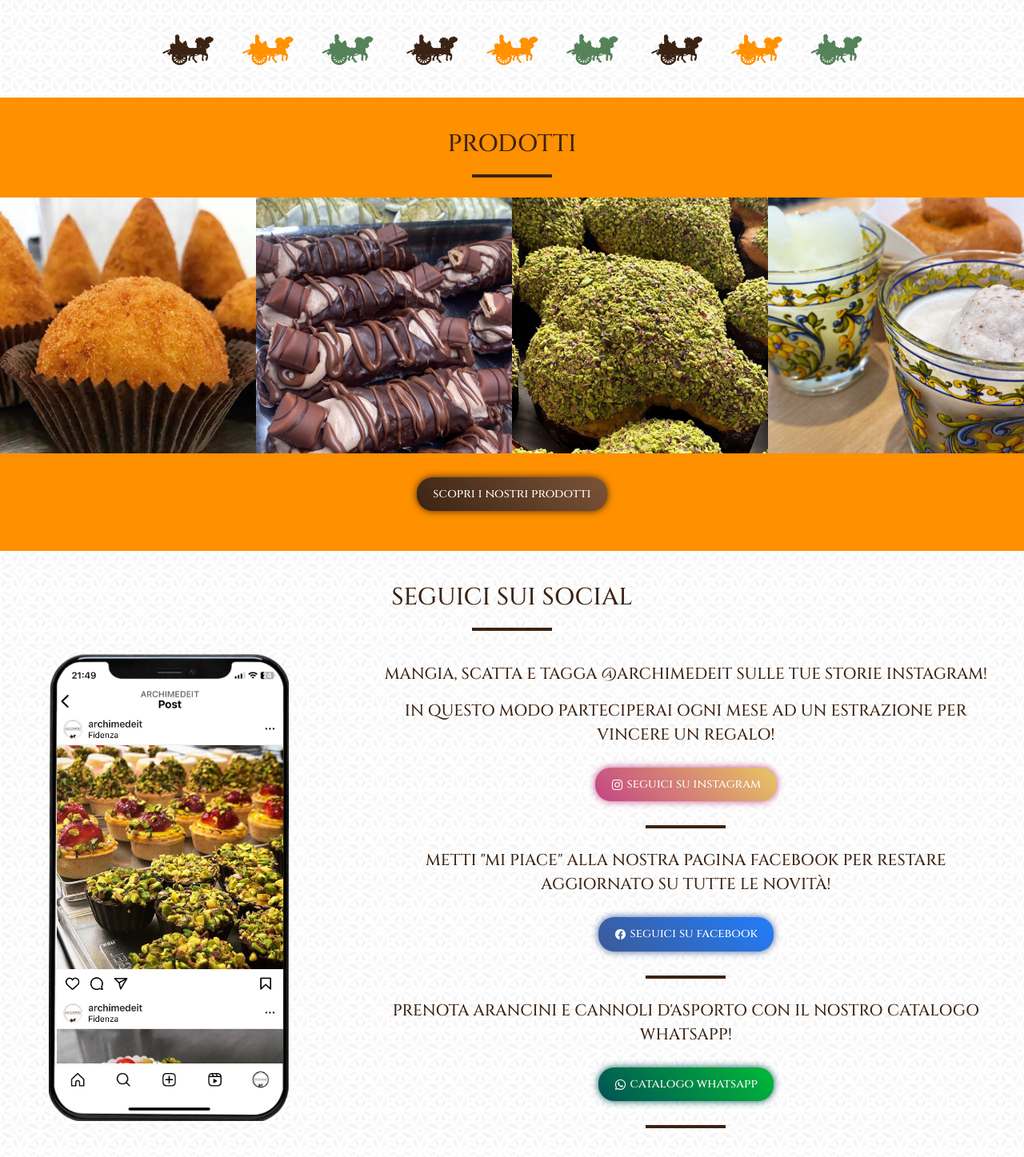
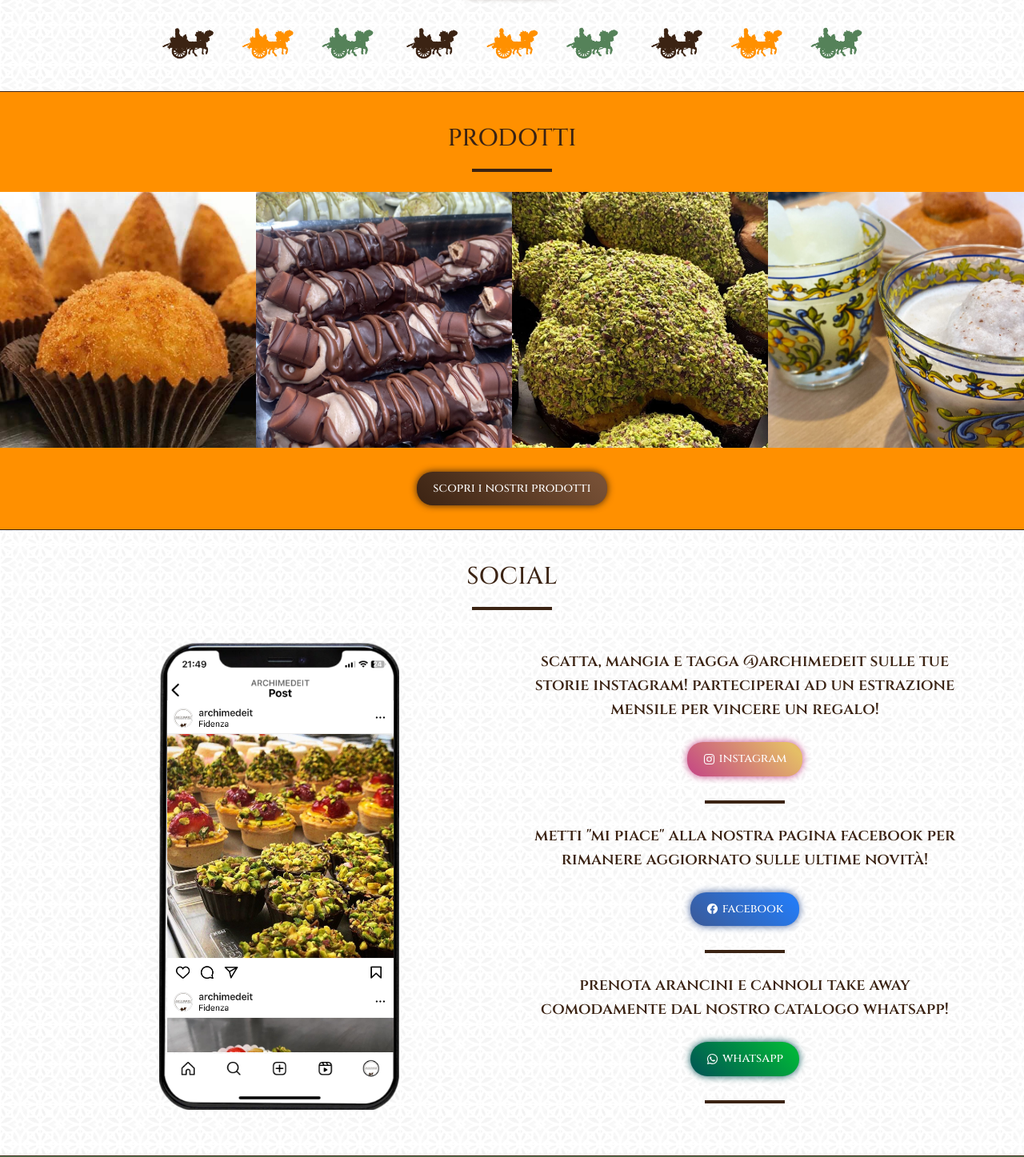
Before and after one commit to DomLicciardello/Archimede---L-Evoluzione-del-Gusto, a React (Create React App) app in the folder frontend/: page / in a window 1280 px wide. Shown: the part 1069-2516 px from the top of the page at 80% size. Built offline with nearby package versions, Linux system fonts and the light colour scheme.

Commit message:
aggiunta contatti

```diff
--- a/frontend/src/App.css
+++ b/frontend/src/App.css
@@ -0,0 +1,4 @@
+body {
+    background: url(./assets/sfondo.png);
+    background-attachment: fixed;
+}
--- a/frontend/src/App.js
+++ b/frontend/src/App.js
@@ -2,6 +2,7 @@ import './App.css';
 import 'bootstrap/dist/css/bootstrap.min.css';
 import { BrowserRouter, Route, Routes } from "react-router-dom";
 import Home from './pages/Home'
+import Contatti from './pages/Contatti'
 
 function App() {
   return (
@@ -9,6 +10,7 @@ function App() {
     <BrowserRouter>
       <Routes>
         <Route path='/' element={<Home/>}/>
+        <Route path='/contatti' element={<Contatti/>}/>
       </Routes>
     </BrowserRouter>
     </>
--- a/frontend/src/components/home/SiteHomeChiSiamo.jsx
+++ b/frontend/src/components/home/SiteHomeChiSiamo.jsx
@@ -10,8 +10,10 @@ export default function SiteHomeChiSiamo() {
       className='home_chi_siamo_text_style'>
         <h2>CHI SIAMO</h2>
         <div className='riga_titolo'><span></span></div>
-        <p>archimede nasce dall'idea di una famiglia di origini siciliane. oltre 30 anni di esperienza nel settore ci hanno permesso di far evolvere alcuni dei prodotti tipici siciliani viaggiando tra i sapori dell'emilia e quelli del resto del mondo...</p>
-        <button className='button_chi_siamo'>leggi tutto</button>
+        <div className='home_chi_siamo_div_style'>
+          <p>archimede nasce dall'idea di una famiglia di origini siciliane. oltre 30 anni di esperienza nel settore ci hanno permesso di far evolvere alcuni dei prodotti tipici siciliani viaggiando tra i sapori dell'emilia e quelli del resto del mondo...</p>
+          <button className='button_chi_siamo'>leggi tutto</button>
+        </div>
       </div>
     <Barra></Barra>
     </div>
--- a/frontend/src/components/home/SiteHomeInstagram.jsx
+++ b/frontend/src/components/home/SiteHomeInstagram.jsx
@@ -15,18 +15,22 @@ export default function SiteHomeInstagram() {
 
   return (
   <>
-    <Container fluid className='home_instagram_style'>
+    <Container className='home_instagram_style'>
       <Row>
-        <Col>
-        <h2>SEGUICI SUI SOCIAL</h2>
+        <Col md={12}>
+        <h2>SOCIAL</h2>
         <div className='riga_titolo'><span></span></div>
         </Col>
-      </Row>
-      <Row>
-        <Col
-        md={12} lg={4}
-        className='d-flex justify-content-center align-items-center pe-0 mt-1 mb-5'>
-        <div style={{width:'300px', height:'584px', backgroundImage: `url(${smartphone})`, backgroundSize:"cover", position:'relative'}}>
+        <Col md={12} lg={6} xl={6}
+        className='d-flex justify-content-center align-items-center'>
+        <div
+        style={{
+          width:'300px',
+          height:'584px',
+          backgroundImage: `url(${smartphone})`,
+          backgroundSize:"cover",
+          position:'relative'
+          }}>
           <div className='insta_scroll'>
             {filenames.map(filename => {
             return <img
@@ -37,24 +41,25 @@ export default function SiteHomeInstagram() {
           </div>
         </div>
         </Col>
-        <Col
-        md={12} lg={8}
-        className='d-flex flex-column justify-content-center align-items-center p-0'>
-        <div className='d-flex flex-column justify-content-center align-items-center ms-5 me-5'>
-          <p style={{fontSize:'20px', textAlign:'center'}}>MANGIA, SCATTA E TAGGA @ARCHIMEDEIT SULLE TUE STORIE INSTAGRAM!</p>
-          <p style={{fontSize:'20px', textAlign:'center'}}>IN QUESTO MODO PARTECIPERAI OGNI MESE AD UN ESTRAZIONE PER VINCERE UN REGALO!</p>
-          <button className='button_instagram d-flex align-items-center'><ion-icon name="logo-instagram" style={{marginRight:'5px'}}></ion-icon>seguici su instagram</button>
-          <div className='riga_titolo'><span></span></div>
-          <p style={{fontSize:'20px', textAlign:'center'}}>METTI "MI PIACE" ALLA NOSTRA PAGINA FACEBOOK PER RESTARE AGGIORNATO SU TUTTE LE NOVITÀ!</p>
-          <button className='button_facebook d-flex align-items-center'><ion-icon name="logo-facebook" style={{marginRight:'5px'}}></ion-icon>seguici su facebook</button>
-          <div className='riga_titolo'><span></span></div>
-          <p style={{fontSize:'20px', textAlign:'center'}}>PRENOTA ARANCINI E CANNOLI D'ASPORTO CON IL NOSTRO CATALOGO WHATSAPP!</p>
-          <button className='button_whatsapp d-flex align-items-center'><ion-icon name="logo-whatsapp" style={{marginRight:'5px'}}></ion-icon>catalogo whatsapp</button>
-          <div className='riga_titolo'><span></span></div>
-        </div>
+        <Col md={12} lg={6} xl={6}
+        className='d-flex flex-column justify-content-center mt-4'>
+            <div className='social_text_style'>
+              <p>scatta, mangia e tagga @archimedeit sulle tue storie instagram! parteciperai ad un estrazione mensile per vincere un regalo!</p>
+              <button className='button_instagram'><ion-icon name="logo-instagram" style={{marginRight:'5px'}}></ion-icon>instagram</button>
+            </div>
+            <div className='riga_titolo'><span></span></div>
+            <div className='social_text_style'>
+              <p>metti "mi piace" alla nostra pagina facebook per rimanere aggiornato sulle ultime novità!</p>
+              <button className='button_facebook'><ion-icon name="logo-facebook" style={{marginRight:'5px'}}></ion-icon>facebook</button>
+            </div>
+            <div className='riga_titolo'><span></span></div>
+            <div className='social_text_style'>
+              <p>prenota arancini e cannoli take away comodamente dal nostro catalogo whatsapp!</p>
+              <button className='button_whatsapp'><ion-icon name="logo-whatsapp" style={{marginRight:'5px'}}></ion-icon>whatsapp</button>
+            </div>
+            <div className='riga_titolo'><span></span></div>
         </Col>
       </Row>
-      <Barra></Barra>
     </Container>
   </>
   )
--- a/frontend/src/components/home/style.css
+++ b/frontend/src/components/home/style.css
@@ -1,14 +1,24 @@
+h2 {
+    font-family: "Cinzel", serif;
+    font-size: 30px;
+    font-weight: 500;
+    display: flex;
+    justify-content: center;
+    align-items: center;
+    margin: 0px;
+}
+
 /* Home - Chi Siamo */
 
 .home_chi_siamo_style {
     color: #3B2313;
-    background: url(../../assets/sfondo.png);
-    background-attachment: fixed;
     display: flex;
     flex-direction: column;
     justify-content: center;
     align-items: center;
     padding: 40px 0px;
+    border-top: #3B2313 solid 1px;
+    border-bottom: #3B2313 solid 1px;
 }
 
 .home_chi_siamo_text_style {
@@ -21,20 +31,10 @@
     padding: 0px 40px 40px 40px;
 }
 
-h2 {
-    font-family: "Cinzel", serif;
-    font-size: 30px;
-    font-weight: 500;
-    display: flex;
-    justify-content: center;
-    align-items: center;
-    margin: 0px;
-}
-
-p {
+.home_chi_siamo_text_style p {
     font-family: "Cinzel", serif;
     font-size: 18px;
-    font-weight: 500;
+    font-weight: 600;
     display: flex;
     justify-content: center;
     align-items: center;
@@ -50,7 +50,7 @@ p {
     font-family: "Cinzel", serif !important;
     font-size: 15px !important;
     font-weight: 500 !important;
-    margin: 10px;
+    margin: 10px 0px 0px 0px;
     padding: 10px 20px;
     color: white;
     border-radius: 20px;
@@ -87,7 +87,8 @@ p {
 .home_prodotti_style {
     background-color: #FF9000;
     color: #3B2313;
-    padding: 40px 0px;
+    padding: 40px 0px 30px 0px;
+    border-bottom: #3B2313 solid 1px;
 }
 
 .home_prodotti_content_style {
@@ -151,11 +152,9 @@ p {
 
 .home_instagram_style {
     color: #3B2313;
-    background: url(../../assets/sfondo.png);
-    background-attachment: fixed;
     display: flex;
     flex-direction: column;
-    padding: 40px 0px;
+    padding: 40px 0px 40px 0px;
 }
 
 .insta_scroll {
@@ -168,10 +167,25 @@ p {
     overflow: scroll;
 }
 
+.social_text_style {
+    display: flex;
+    flex-direction: column;
+    align-items: center;
+}
+
+.social_text_style p {
+    font-family: "Cinzel", serif;
+    font-size: 20px;
+    font-weight: 600;
+    text-align: center;
+}
+
 .button_instagram {
     font-family: "Cinzel", serif !important;
     font-size: 15px !important;
     font-weight: 500 !important;
+    display: flex;
+    align-items: center;
     margin: 10px;
     padding: 10px 20px;
     color: rgb(255, 255, 255);
@@ -196,6 +210,8 @@ p {
     font-family: "Cinzel", serif !important;
     font-size: 15px !important;
     font-weight: 500 !important;
+    display: flex;
+    align-items: center;
     margin: 10px;
     padding: 10px 20px;
     color: white;
@@ -220,10 +236,12 @@ p {
     font-family: "Cinzel", serif !important;
     font-size: 15px !important;
     font-weight: 500 !important;
+    display: flex;
+    align-items: center;
     margin: 10px;
     padding: 10px 20px;
     color: white;
-    border-radius: 20px;
+    border-radius: 30px;
     border: 0px;
     box-shadow: 0px 0px 10px 0px #015255;
     background-size: 200% auto;
@@ -246,6 +264,7 @@ p {
     background-color: #558259;
     color: #3B2313;
     padding: 40px 0px;
+    border-top: #3B2313 solid 1px;
 }
 
 .recensione_div_style {
--- a/frontend/src/components/navbar/style.css
+++ b/frontend/src/components/navbar/style.css
@@ -1,6 +1,7 @@
 #archimede_navbar {
     background-color: white !important;
     margin: 0px !important;
+    border-bottom: #3B2313 solid 1px;
 }
 
 .logo_style {
--- a/frontend/src/pages/style.css
+++ b/frontend/src/pages/style.css
@@ -1,8 +1,15 @@
-.home_map_style {
+.contatti_row_style {
+    padding: 30px 0px;
+    background: url(../assets/sfondo.png);
+    background-attachment: fixed;
+}
+
+.contatti_map_style {
     display: flex;
     justify-content: center;
     align-items: center;
     padding: 0px;
+    width: 100%;
 }
 
 .negozio_pic_style {
@@ -10,8 +17,29 @@
     justify-content: center;
     align-items: center;
     padding: 0px;
+    width: 100%;
 }
 
-.negozio_pic_style img {
-    max-width: 600px;
+@media screen and (min-width:992px) {
+    .contatti_map_style {
+        display: flex;
+        justify-content: center;
+        align-items: center;
+        padding: 0px;
+        width: 50%;
+    }
+
+    .negozio_pic_style {
+        display: flex;
+        justify-content: center;
+        align-items: center;
+        padding: 0px;
+        width: 50%;
+    }
 }
+
+.contatti_info_style {
+    background-color: rgba(255, 255, 255, 0.65);
+    border-radius: 20px;
+    padding: 10px;
+}
```
Also changed, not shown: frontend/src/components/home/SiteHomeRecensioni.jsx (+4 -4 lines), frontend/src/components/navbar/SiteNavbar.jsx (+5 -5 lines), frontend/src/pages/Contatti.jsx (+35 -13 lines).
